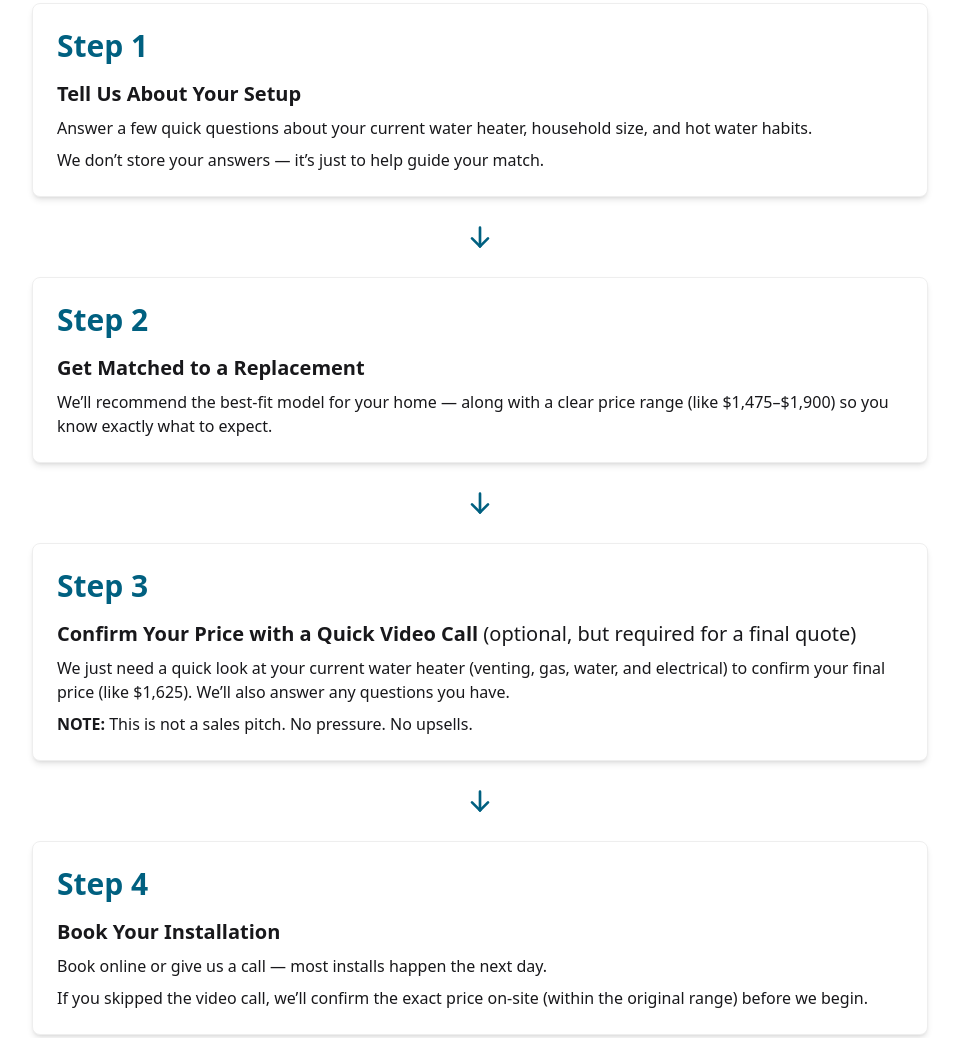
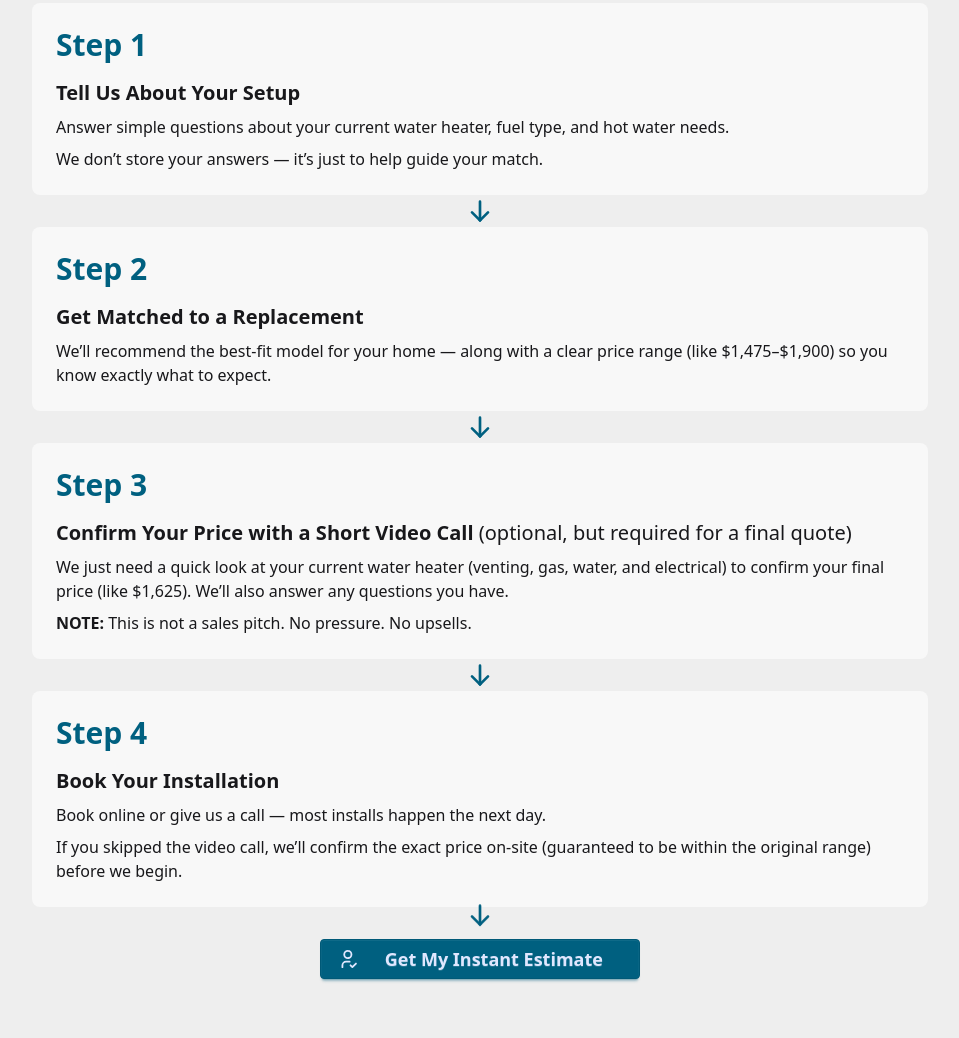
Before and after one commit to jeffstienstra/water-heater-replacement-company-grand-rapids, an Astro site: page / in a window 1280 px wide. Shown: the part 1178-2216 px from the top of the page, without its empty margins (160-1119 px from the left). Built offline with nearby package versions, Linux system fonts and the light colour scheme; Astro itself is replaced by a stand-in of ours.

Commit message:
update how it works cards

```diff
--- a/src/components/HowItWorks.astro
+++ b/src/components/HowItWorks.astro
@@ -3,37 +3,36 @@
 import UserCheck from './icons/UserCheck.astro';
 import MagnifyingGlass from './icons/MagnifyingGlass.astro';
 ---
-<section id="how-it-works" class="py-20 px-6 bg-base-100 text-base-content text-center">
+<section id="how-it-works" class="py-20 px-6 bg-base-300 text-base-content text-center">
 	<div class="max-w-4xl mx-auto">
 		<h2 class="text-4xl sm:text-5xl font-bold ">How It Works</h2>
 		<h3 class="text-2xl sm:text-3xl mb-12">4 Easy Steps</h3>
-		<div class="grid gap-6 text-left">
-			<div class="card shadow-md border border-base-300 bg-base-100 p-6">
+		<div class="grid gap-0 text-left">
+			<div class="card bg-base-200 p-6">
 				<h4 class="text-3xl font-bold text-primary mb-4">Step 1</h4>
 				<h5 class="text-xl font-semibold mb-2">Tell Us About Your Setup</h5>
-				<p class="mb-2">Answer a few quick questions about your current water heater, household size, and hot water habits.</p>
+				<p class="mb-2">Answer simple questions about your current water heater, fuel type, and hot water needs.</p>
                 <p>We don’t store your answers — it’s just to help guide your match.</p>
 			</div>
             <ArrowDownIcon class="h-8 w-full text-primary" />
-			<div class="card shadow-md border border-base-300 bg-base-100 p-6">
+			<div class="card bg-base-200 p-6">
 				<h4 class="text-3xl font-bold text-primary mb-4">Step 2</h4>
 				<h5 class="text-xl font-semibold mb-2">Get Matched to a Replacement</h5>
 				<p>We’ll recommend the best-fit model for your home — along with a clear price range (like $1,475–$1,900) so you know exactly what to expect.</p>
 			</div>
             <ArrowDownIcon class="h-8 w-full text-primary" />
-			<div class="card shadow-md border border-base-300 bg-base-100 p-6">
-
+			<div class="card bg-base-200 p-6">
                 <h4 class="text-3xl font-bold text-primary mb-4">Step 3</h4>
-                <h5 class="text-xl font-semibold mb-2">Confirm Your Price with a Quick Video Call <span class="text-xl font-normal">(optional, but required for a final quote)</span></h5>
+                <h5 class="text-xl font-semibold mb-2">Confirm Your Price with a Short Video Call <span class="text-xl font-normal">(optional, but required for a final quote)</span></h5>
 				<p class="mb-2">We just need a quick look at your current water heater (venting, gas, water, and electrical) to confirm your final price (like $1,625). We’ll also answer any questions you have.
                 <p><span class="font-bold">NOTE: </span>This is not a sales pitch. No pressure. No upsells.</p>
 			</div>
             <ArrowDownIcon class="h-8 w-full text-primary" />
-			<div class="card shadow-md border border-base-300 bg-base-100 p-6">
+			<div class="card bg-base-200 p-6">
 				<h4 class="text-3xl font-bold text-primary mb-4">Step 4</h4>
 				<h5 class="text-xl font-semibold mb-2">Book Your Installation</h5>
 				<p class="mb-2">Book online or give us a call — most installs happen the next day.</p>
-                <p>If you skipped the video call, we’ll confirm the exact price on-site (within the original range) before we begin.</p>
+                <p>If you skipped the video call, we’ll confirm the exact price on-site (guaranteed to be within the original range) before we begin.</p>
 			</div>
             <ArrowDownIcon class="h-8 w-full animate-bounce text-primary" />
 		</div>
```
